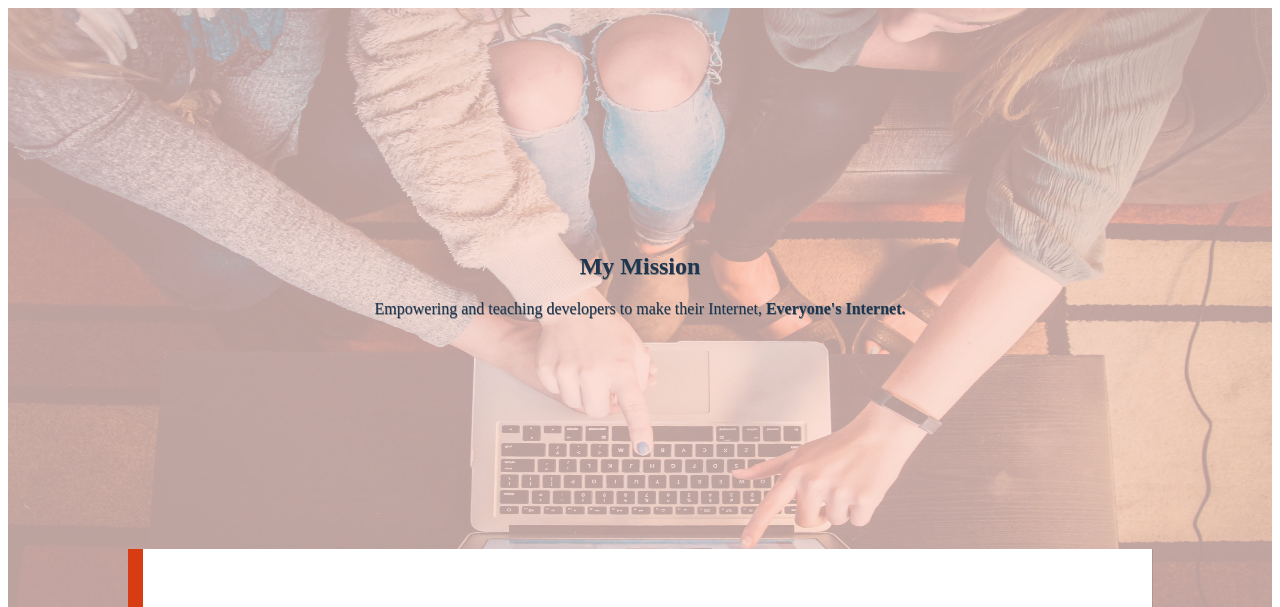
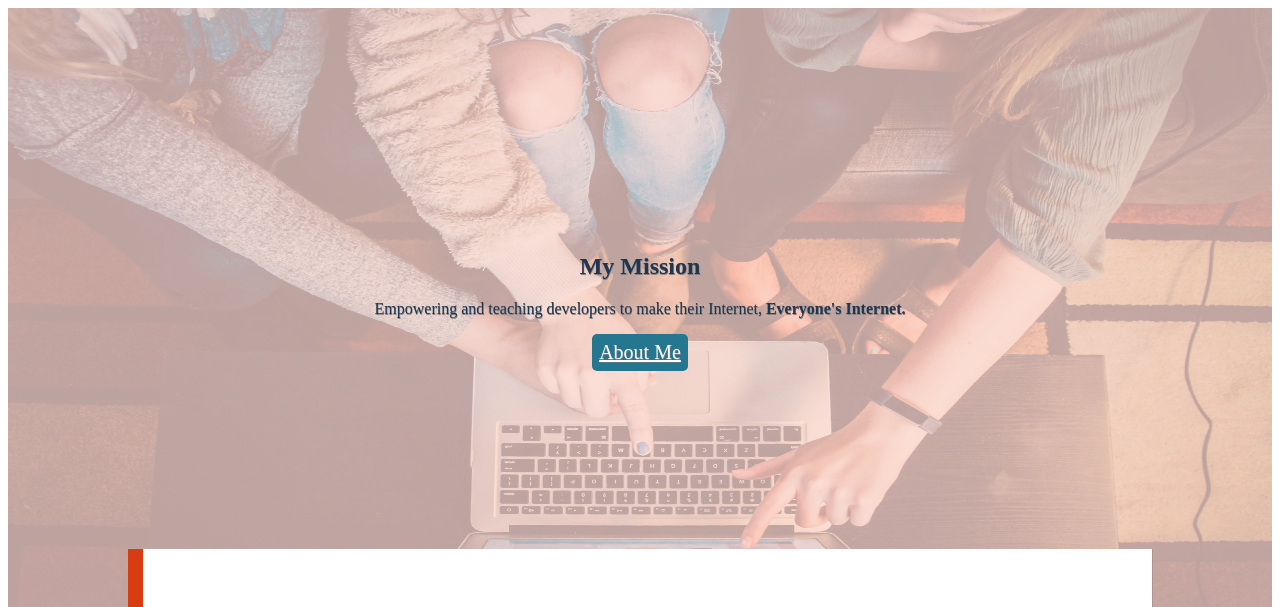
Before and after one commit to lkopacz/a11y-with-lindsey, a Gatsby site: page / in a window 1280 px wide. Shown: the top 607 px of the page. Built offline with nearby package versions, Linux system fonts and the light colour scheme; Gatsby itself is replaced by a stand-in of ours; some packages are replaced by stand-ins of ours.

Commit message:
Adding an about me link on my hero.

```diff
--- a/src/components/hero/hero.css
+++ b/src/components/hero/hero.css
@@ -20,3 +20,19 @@
   width: 100%;
   height: calc(100vh - 159px);
 }
+
+.hero__cta a {
+  border-radius: 5px;
+  border: none;
+  padding: 7px;
+  font-weight: 500;
+  color: #fff;
+  background: #25768F;
+  font-size: 1.25rem;
+  display: inline-block;
+  transition: transform 0.3s;
+}
+
+.hero__cta a:hover {
+  transform: scale(1.1);
+}
--- a/src/components/hero/hero.js
+++ b/src/components/hero/hero.js
@@ -1,4 +1,5 @@
 import React from 'react'
+import Link from 'gatsby-link'
 import './hero.css'
 
 const Hero = (props) => (
@@ -11,6 +12,9 @@ const Hero = (props) => (
       <div className="hero__body">
         <p>Empowering and teaching developers to make their Internet, <strong>Everyone's Internet.</strong></p>
       </div>
+      <div className="hero__cta">
+        <Link to="/about">About Me</Link>
+      </div>
     </div>
   </div>
 );
```
